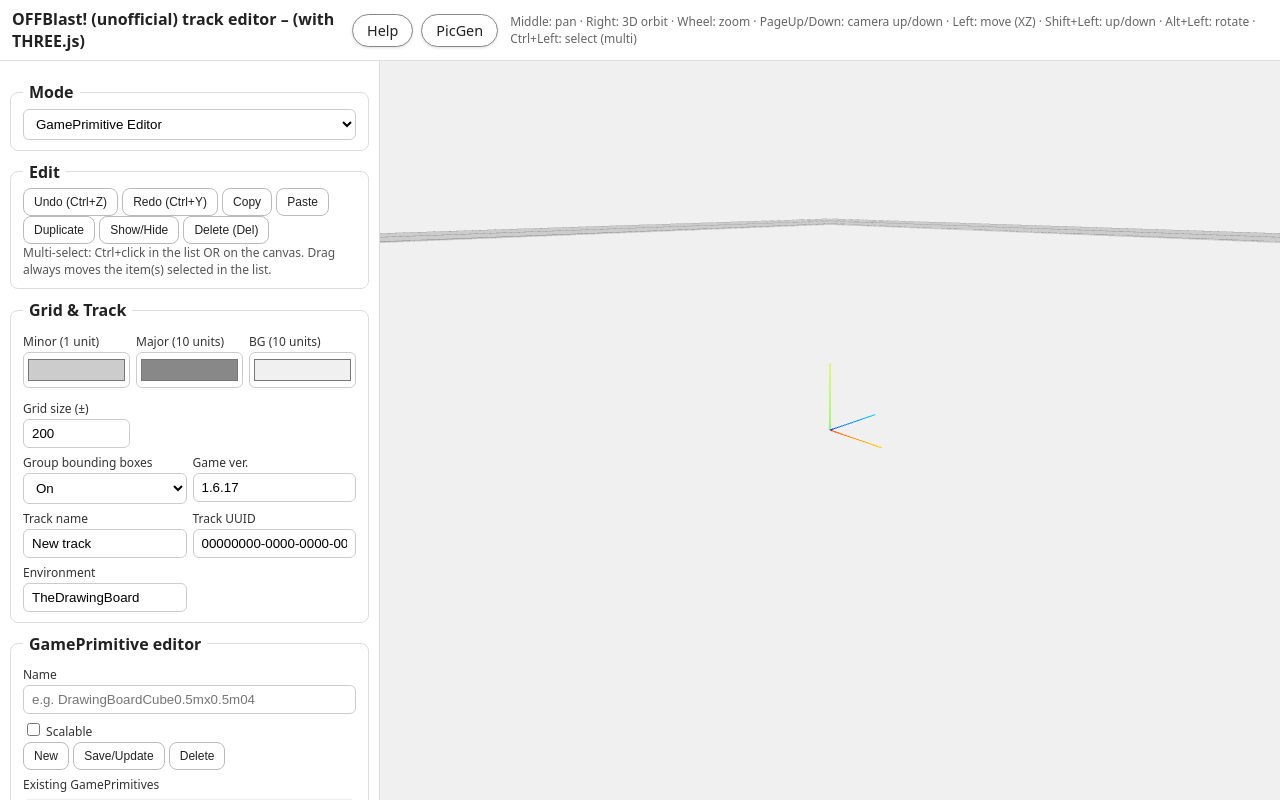
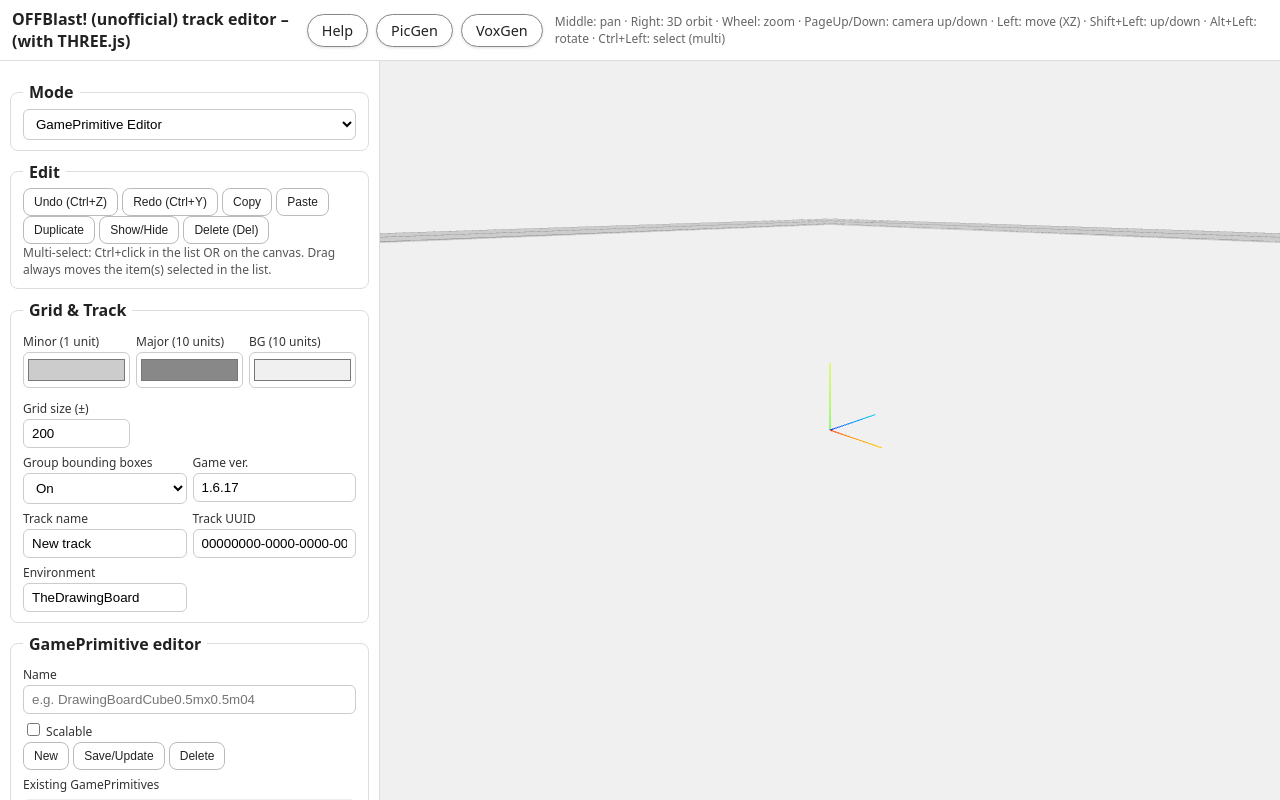
Before and after one commit to Dudlushka/Liftoff_editor, a website built with Vite: page index.html in a window 1280 px wide. Built offline with nearby package versions, Linux system fonts and the light colour scheme; animation ran at ten frames a second.

Commit message:
Update index.html

```diff
--- a/index.html
+++ b/index.html
@@ -16,6 +16,8 @@
     <nav class="header-links">
       <a href="help.html" target="_blank" rel="noopener noreferrer">Help</a>
       <a href="picgen.html" target="_blank" rel="noopener noreferrer">PicGen</a>
+      <a href="https://dudlushka.github.io/Liftoff_voxel/" target="_blank" rel="noopener noreferrer">VoxGen</a>
+
     </nav>
   </div>
   <div class="hint">
```
